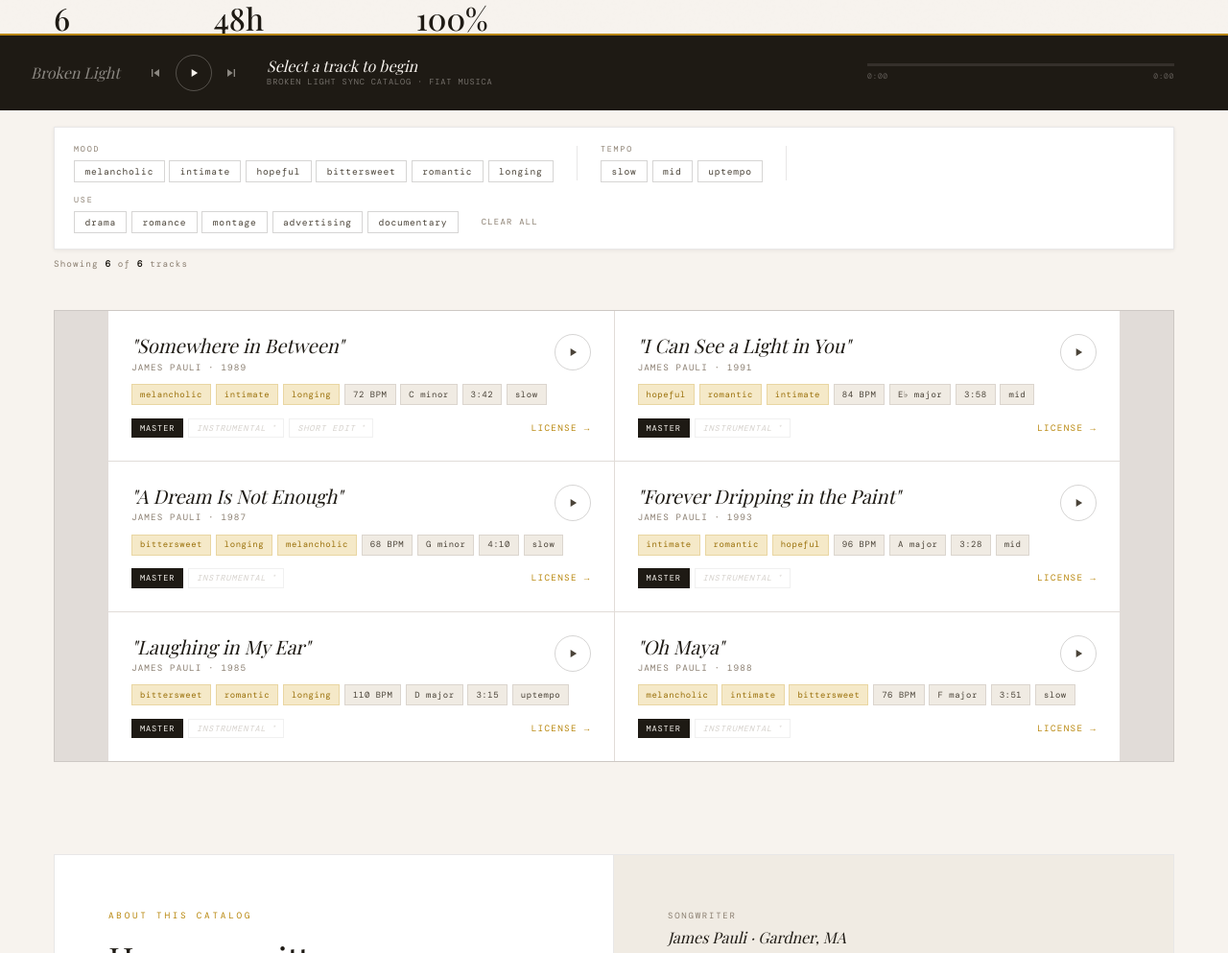
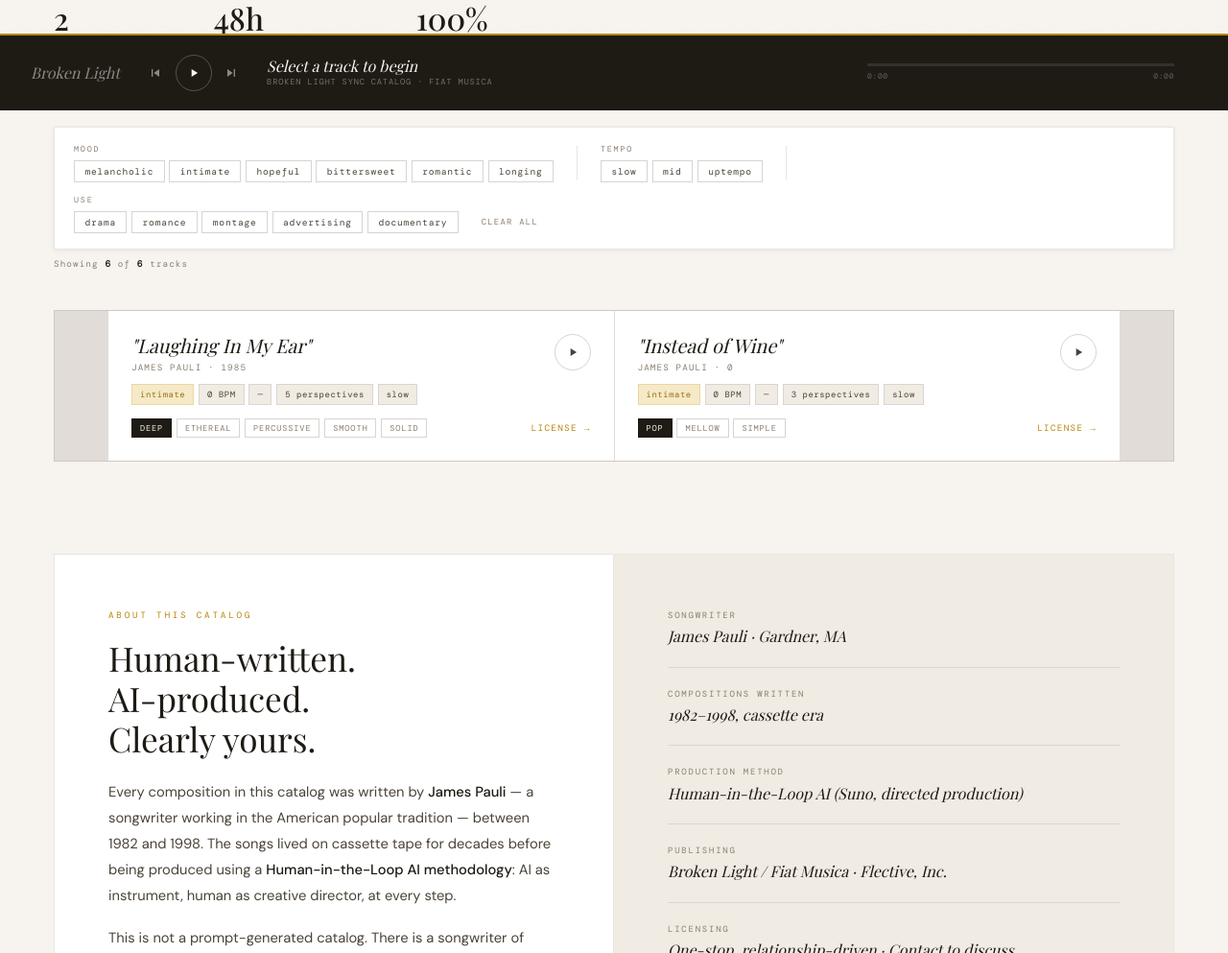
Before and after one commit to Flective/song-time-traveler, a plain HTML site: page index.html in a window 1280 px wide. Shown: the part 685-1678 px from the top of the page at 96% size. Drawn offline with nearby package versions, Linux system fonts and the light colour scheme; a web font is replaced by a local one.

Commit message:
Add files via upload

```diff
--- a/index.html
+++ b/index.html
@@ -1364,94 +1364,37 @@ body::before {
    ────────────────────────────────────────────── */
 const CATALOG = [
   {
-    id: 'sib',
-    title: 'Somewhere in Between',
-    year: 1989,
-    bpm: 72,
-    key: 'C minor',
-    duration: '3:42',
-    moods: ['melancholic', 'intimate', 'longing'],
+    id: 'laughing',
+    title: 'Laughing In My Ear',
+    year: 1985,
+    bpm: 0,
+    key: '—',
+    duration: '5 perspectives',
+    moods: ['intimate'],
     tempo: 'slow',
-    uses: ['drama', 'romance', 'montage'],
+    uses: ['drama'],
     variants: [
-      { label: 'Master',       file: 'songs/somewhere-in-between.mp3', available: true  },
-      { label: 'Instrumental', file: '',                                available: false },
-      { label: 'Short Edit',   file: '',                                available: false },
+      { label: 'deep',       file: 'songs/laughing-in-my-ear_a-deep.mp3',       available: true },
+      { label: 'ethereal',   file: 'songs/laughing-in-my-ear_b-ethereal.mp3',   available: true },
+      { label: 'percussive', file: 'songs/laughing-in-my-ear_c-percussive.mp3', available: true },
+      { label: 'smooth',     file: 'songs/laughing-in-my-ear_d-smooth.mp3',     available: true },
+      { label: 'solid',      file: 'songs/laughing-in-my-ear_e-solid.mp3',      available: true },
     ],
   },
   {
-    id: 'icsaly',
-    title: 'I Can See a Light in You',
-    year: 1991,
-    bpm: 84,
-    key: 'E♭ major',
-    duration: '3:58',
-    moods: ['hopeful', 'romantic', 'intimate'],
-    tempo: 'mid',
-    uses: ['romance', 'drama', 'advertising'],
+    id: 'insteadofwine',
+    title: 'Instead of Wine',
+    year: 0,
+    bpm: 0,
+    key: '—',
+    duration: '3 perspectives',
+    moods: ['intimate'],
+    tempo: 'slow',
+    uses: ['drama'],
     variants: [
-      { label: 'Master',       file: 'songs/i-can-see-a-light-in-you.mp3', available: true  },
-      { label: 'Instrumental', file: '',                                    available: false },
-    ],
-  },
-  {
-    id: 'adia',
-    title: 'A Dream Is Not Enough',
-    year: 1987,
-    bpm: 68,
-    key: 'G minor',
-    duration: '4:10',
-    moods: ['bittersweet', 'longing', 'melancholic'],
-    tempo: 'slow',
-    uses: ['drama', 'documentary', 'montage'],
-    variants: [
-      { label: 'Master',       file: 'songs/a-dream-is-not-enough.mp3', available: true  },
-      { label: 'Instrumental', file: '',                                 available: false },
-    ],
-  },
-  {
-    id: 'fditp',
-    title: 'Forever Dripping in the Paint',
-    year: 1993,
-    bpm: 96,
-    key: 'A major',
-    duration: '3:28',
-    moods: ['intimate', 'romantic', 'hopeful'],
-    tempo: 'mid',
-    uses: ['advertising', 'romance', 'montage'],
-    variants: [
-      { label: 'Master',       file: 'songs/forever-dripping-in-the-paint.mp3', available: true  },
-      { label: 'Instrumental', file: '',                                         available: false },
-    ],
-  },
-  {
-    id: 'lime',
-    title: 'Laughing in My Ear',
-    year: 1985,
-    bpm: 110,
-    key: 'D major',
-    duration: '3:15',
-    moods: ['bittersweet', 'romantic', 'longing'],
-    tempo: 'uptempo',
-    uses: ['drama', 'advertising', 'montage'],
-    variants: [
-      { label: 'Master',       file: 'songs/laughing-in-my-ear.mp3', available: true  },
-      { label: 'Instrumental', file: '',                              available: false },
-    ],
-  },
-  {
-    id: 'om',
-    title: 'Oh Maya',
-    year: 1988,
-    bpm: 76,
-    key: 'F major',
-    duration: '3:51',
-    moods: ['melancholic', 'intimate', 'bittersweet'],
-    tempo: 'slow',
-    uses: ['drama', 'documentary', 'romance'],
-    variants: [
-      { label: 'Master',       file: 'songs/oh-maya.mp3', available: true  },
-      { label: 'Instrumental', file: '',                  available: false },
+      { label: 'pop',    file: 'songs/instead-of-wine_a-pop.mp3',    available: true },
+      { label: 'mellow', file: 'songs/instead-of-wine_b-mellow.mp3', available: true },
+      { label: 'simple', file: 'songs/instead-of-wine_c-simple.mp3', available: true },
     ],
   },
 ];
```
